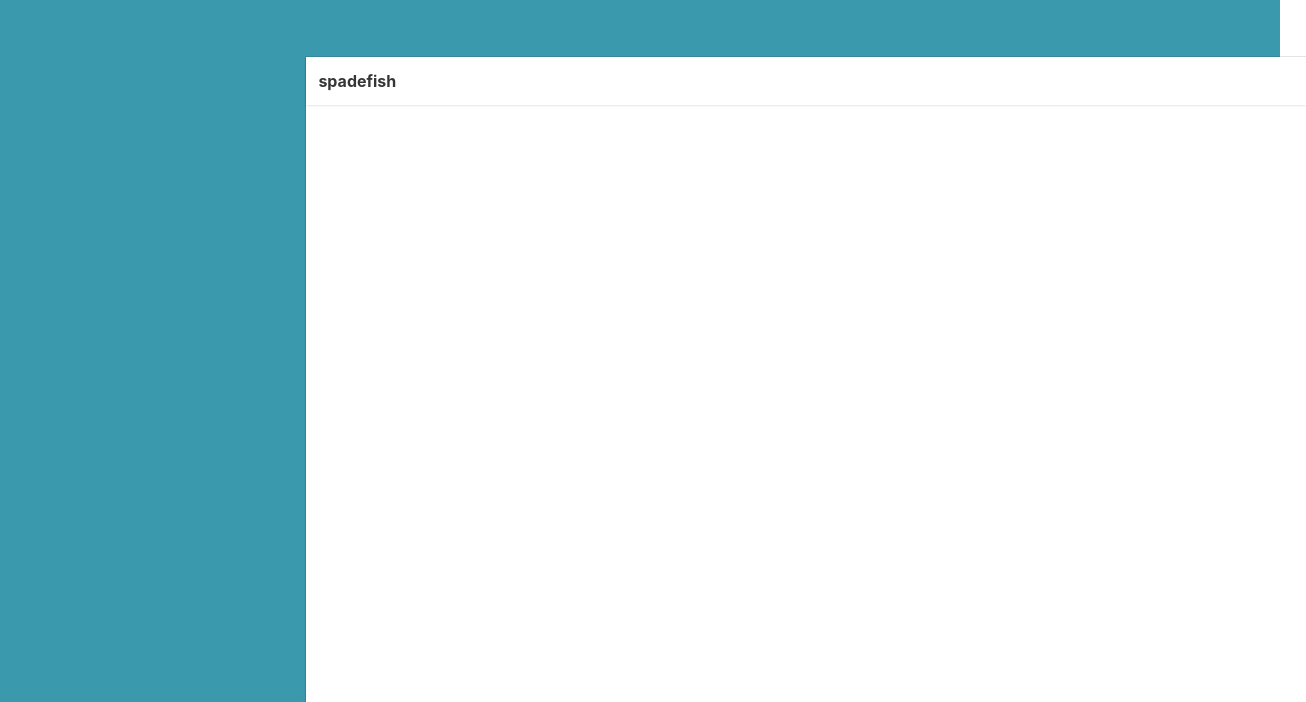
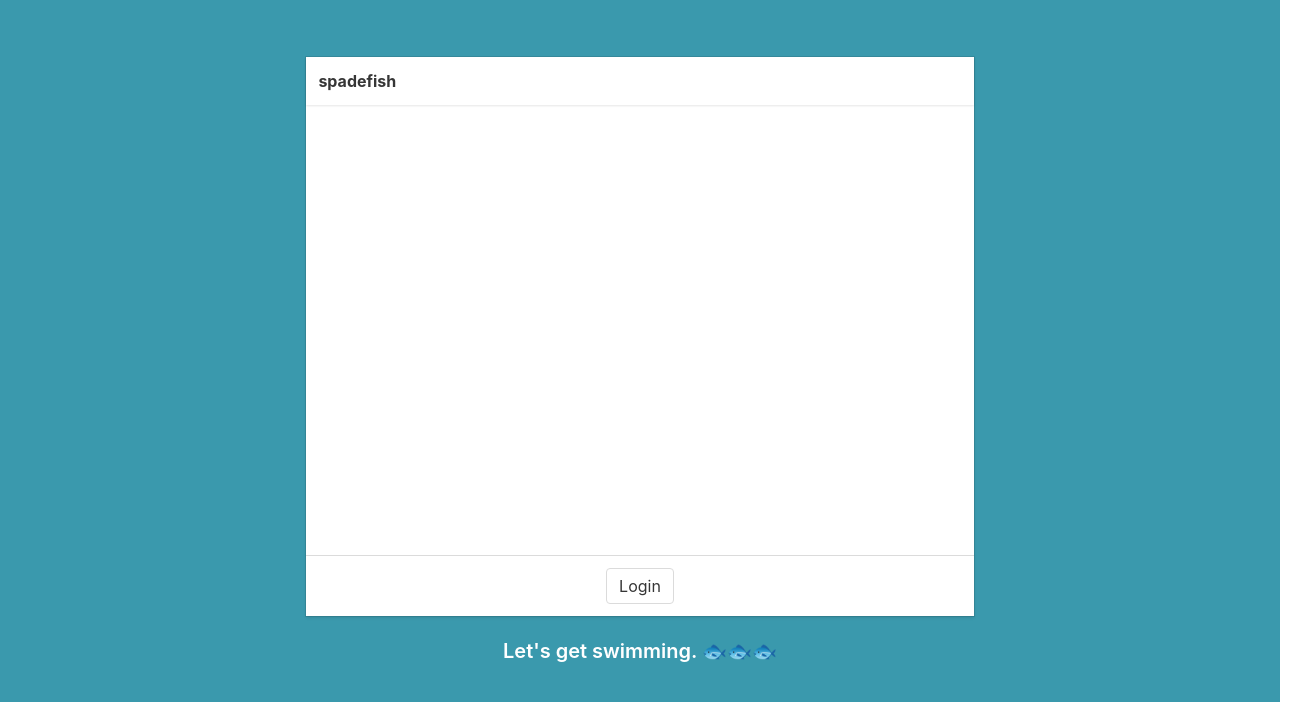
Before and after one commit to BennettDixon/spadefish_gitapp, a website: page frontend/index.html in a window 1280 px wide. Shown: the part 67-769 px from the top of the page, 1306 px wide, since content can reach past the window. Drawn offline with nearby package versions, Linux system fonts and the light colour scheme; files that its build step writes are made by us from their sources.

Commit message:
Reduce size of center tile

```diff
--- a/frontend/index.html
+++ b/frontend/index.html
@@ -49,7 +49,7 @@
       <div class="hero-body">
         <div class="container has-text-centered">
           <div class="column is-three-fifths is-offset-one-fifth has-text-centered">
-            <div class="card" style="min-height:600px;min-width:1000px;">
+            <div class="card" style="min-height:300px;">
               <div class="card-header">
                 <div class="card-image has-text-centered">
                 </div>
@@ -57,7 +57,7 @@
                   spadefish
                 </p>
               </div>
-              <div class="card-content" style="min-height:600px;min-width:1000px;">
+              <div class="card-content" style="min-height: 450px;">
                 <div class="bar-chart">
                   <svg />
                 </div>
```
